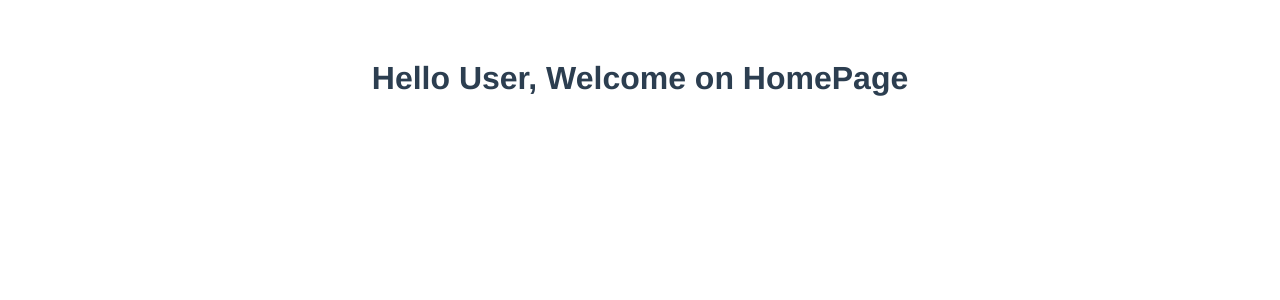
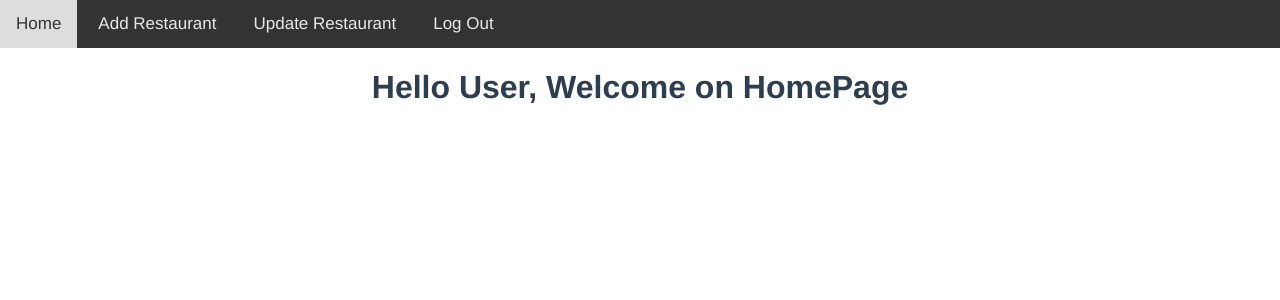
Before and after one commit to 91alban/resto-vue, a Vue app: page / in a window 1280 px wide. Shown: the top 300 px of the page. Built offline with nearby package versions, Linux system fonts and the light colour scheme; sample sign-in values are in the browser's storage.

Commit message:
added a header

```diff
--- a/src/App.vue
+++ b/src/App.vue
@@ -20,7 +20,11 @@
   -moz-osx-font-smoothing: grayscale;
   text-align: center;
   color: #2c3e50;
-  margin-top: 60px;
+}
+
+body {
+  padding: 0;
+  margin: 0;
 }
 
 .logo {
--- /dev/null
+++ b/src/components/Header.vue
@@ -0,0 +1,36 @@
+<template>
+    <div class="nav">
+        <a href="#">Home</a>
+        <a href="#">Add Restaurant</a>
+        <a href="#">Update Restaurant</a>
+        <a href="#">Log Out</a>
+    </div>
+</template>
+
+<script>
+export default {
+    name: 'Header',
+}
+</script>
+
+<style>
+.nav {
+    background-color: #333;
+    overflow: hidden;
+}
+
+.nav a {
+    float: left;
+    color: #f2f2f2f2;
+    padding: 14px 16px;
+    text-align: center;
+    font-size: 17px;
+    text-decoration: none;
+    margin-right: 5px;
+}
+
+.nav a:hover {
+    background: #ddd;
+    color: #333;
+}
+</style>
--- a/src/components/Home.vue
+++ b/src/components/Home.vue
@@ -1,12 +1,17 @@
 <template>
+    <Header />
     <h1>
         Hello User, Welcome on HomePage
     </h1>
 </template>
 
 <script>
+import Header from './Header.vue';
 export default {
     name: 'Home',
+    components: {
+        Header
+    },
     mounted() {
         let user = localStorage.getItem('user-info');
         if (!user) {
```
